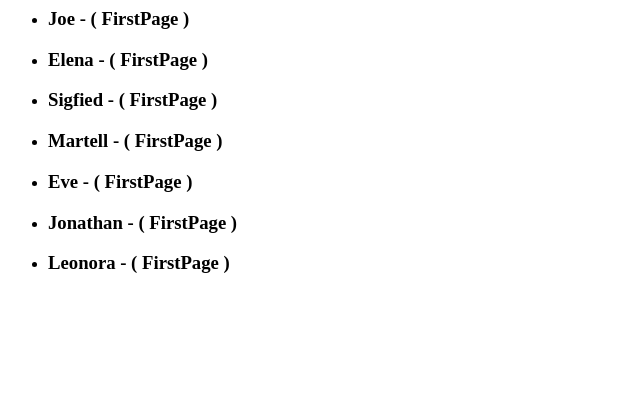
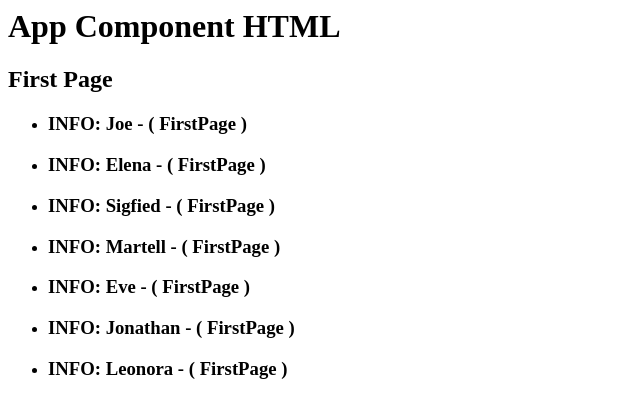
Before and after one commit to jatekpet76/angular-template-component-two-jtp, an Angular app: page / in a window 1280 px wide. Shown: the top 418 px of the page, without its empty margins (0-640 px from the left). Built offline with nearby package versions, Linux system fonts and the light colour scheme.

Commit message:
Now working - maybe the template cache stalled, have to add some captions and now working in SB.

```diff
--- a/src/app/app.component.html
+++ b/src/app/app.component.html
@@ -1 +1,3 @@
+<h1>App Component HTML</h1>
+
 <first-page></first-page>
--- a/src/app/first-page/first-page.component.html
+++ b/src/app/first-page/first-page.component.html
@@ -1,3 +1,5 @@
+
+<h2>First Page</h2>
 
 <list
   [items]="items"
--- a/src/app/info/info.component.html
+++ b/src/app/info/info.component.html
@@ -1,3 +1,3 @@
 <h3>
-{{data.name}} - ( {{config.scope}} )
+  INFO: {{data.name}} - ( {{config.scope}} )
 </h3>
--- /dev/null
+++ b/src/app/list/list.component.html
@@ -0,0 +1,11 @@
+
+<ul>
+  <ng-container *ngFor="let item of items">
+    <li>
+      <ng-container
+        [ngTemplateOutlet]="itemTemplate"
+        [ngTemplateOutletContext]="{item: item}"
+      ></ng-container>
+    </li>
+  </ng-container>
+</ul>
--- a/src/app/list/list.component.ts
+++ b/src/app/list/list.component.ts
@@ -2,18 +2,7 @@ import { Component, OnInit, Input, TemplateRef } from '@angular/core';
 
 @Component({
   selector: 'list',
-  template: `
-<ul>
-  <ng-container *ngFor="let item of items">
-    <li>
-      <ng-container
-        [ngTemplateOutlet]="itemTemplate"
-        [ngTemplateOutletContext]="{item: item}"
-      ></ng-container>
-    </li>
-  </ng-container>
-</ul>
-  `
+  templateUrl: './list.component.html'
 })
 export class ListComponent implements OnInit {
   @Input() items: any[];
```
